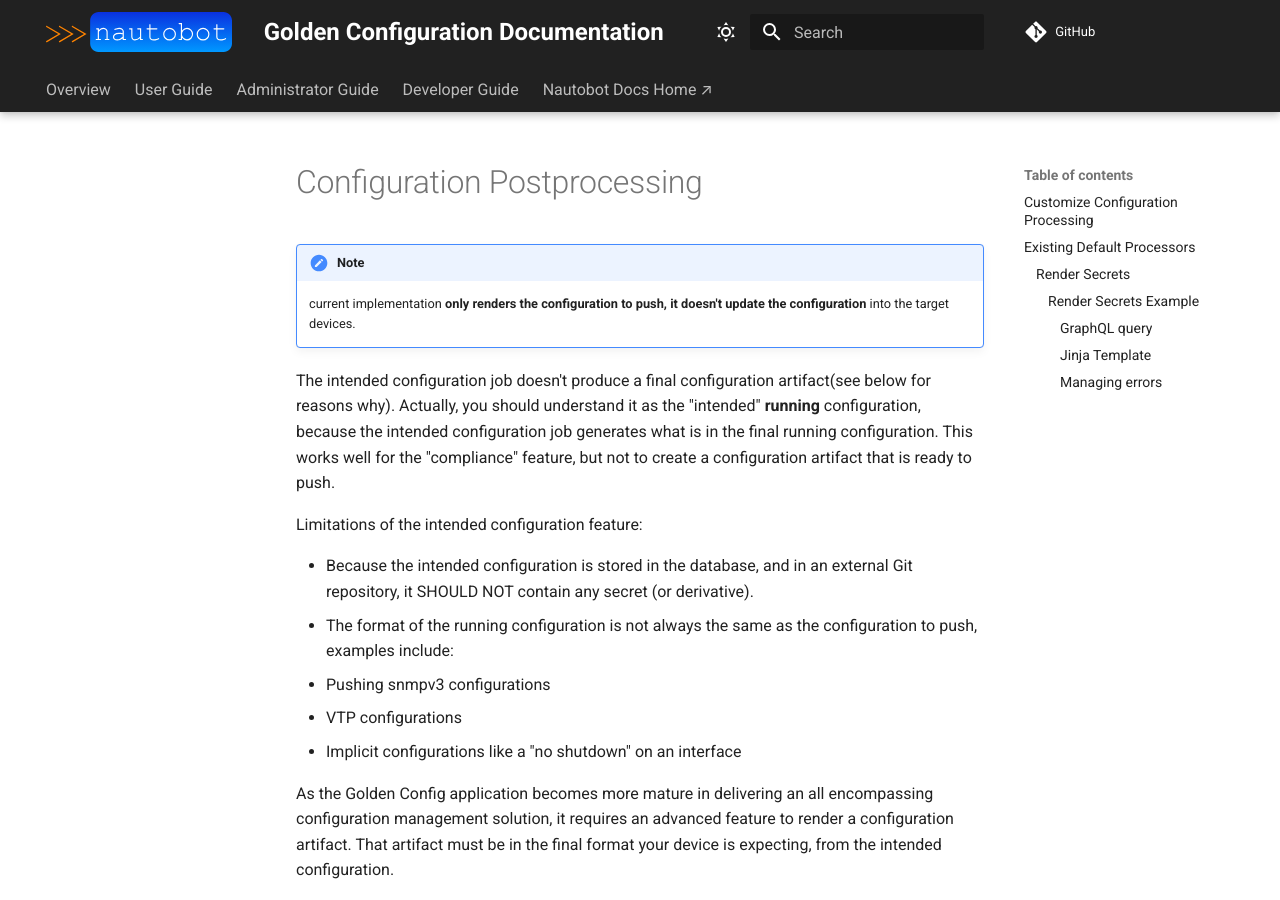
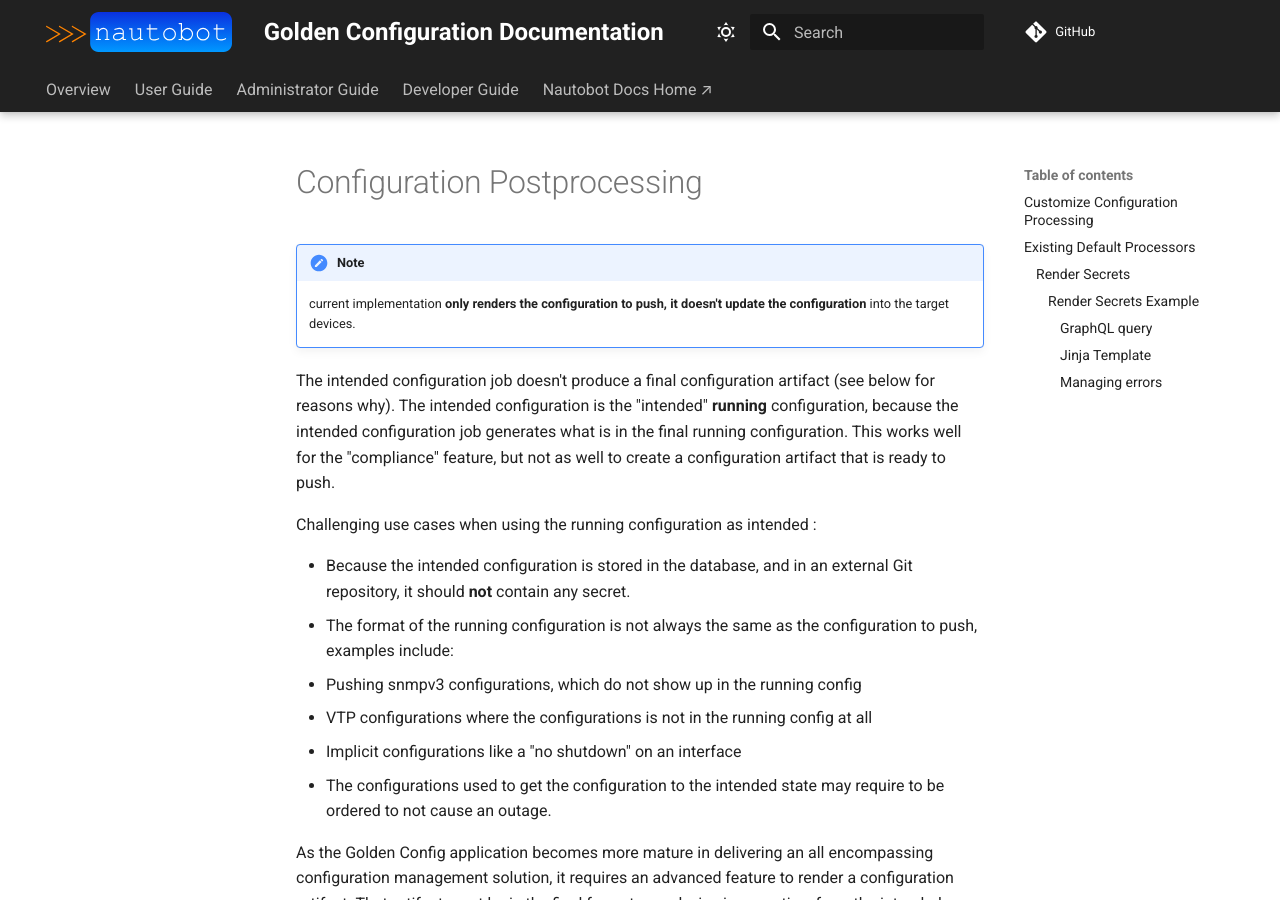
Before and after one commit to nautobot/nautobot-app-golden-config, an MkDocs documentation site: the page built from docs/user/app_feature_config_to_push.md, in a window 1280 px wide and 900 px high. Built offline with MkDocs 1.6.1 and Material for MkDocs 9.7.7, drawn with Linux system fonts in a browser that asks for light colours; comment, search, counter and statistics services are not loaded.

Commit message:
Apply suggestions from code review
Co-authored-by: Ken Celenza <ken@celenza.org>

```diff
--- a/docs/user/app_feature_config_to_push.md
+++ b/docs/user/app_feature_config_to_push.md
@@ -3,15 +3,17 @@
 !!! note
     current implementation **only renders the configuration to push, it doesn't update the configuration** into the target devices.
 
-The intended configuration job doesn't produce a final configuration artifact(see below for reasons why). Actually, you should understand it as the "intended" **running** configuration, because the intended configuration job generates what is in the final running configuration. This works well for the "compliance" feature, but not to create a configuration artifact that is ready to push.
+The intended configuration job doesn't produce a final configuration artifact (see below for reasons why). The intended configuration is the "intended" **running** configuration, because the intended configuration job generates what is in the final running configuration. This works well for the "compliance" feature, but not as well to create a configuration artifact that is ready to push.
 
-Limitations of the intended configuration feature:
+Challenging use cases when using the running configuration as intended :
 
-- Because the intended configuration is stored in the database, and in an external Git repository, it SHOULD NOT contain any secret (or derivative).
+- Because the intended configuration is stored in the database, and in an external Git repository, it should **not** contain any secret.
 - The format of the running configuration is not always the same as the configuration to push, examples include:
-  - Pushing snmpv3 configurations
-  - VTP configurations
+  - Pushing snmpv3 configurations, which do not show up in the running config
+  - VTP configurations where the configurations is not in the running config at all
   - Implicit configurations like a "no shutdown" on an interface
+- The configurations used to get the configuration to the intended state may require to be ordered to not cause an outage.
+
 
 As the Golden Config application becomes more mature in delivering an all encompassing configuration management solution, it requires an advanced feature to render a configuration artifact. That artifact must be in the final format your device is expecting, from the intended configuration.
 
```
